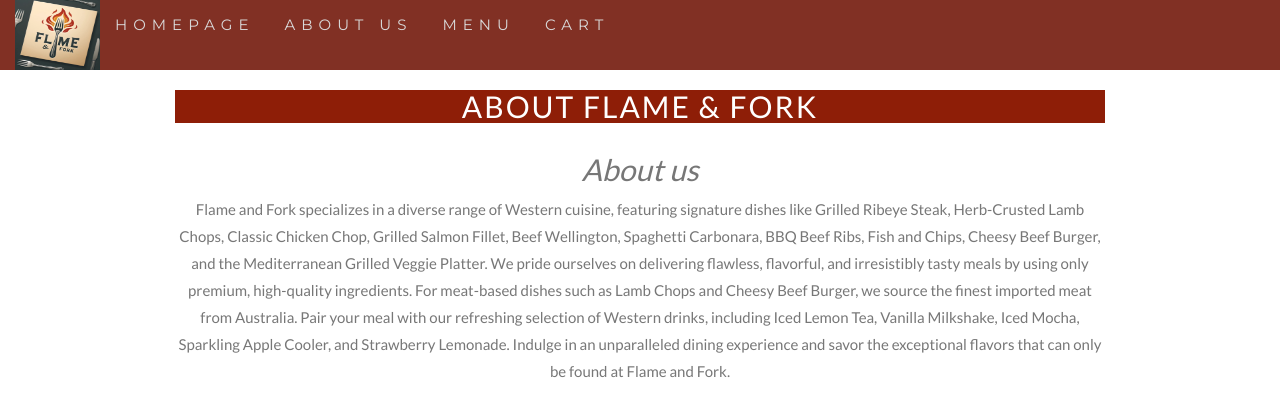
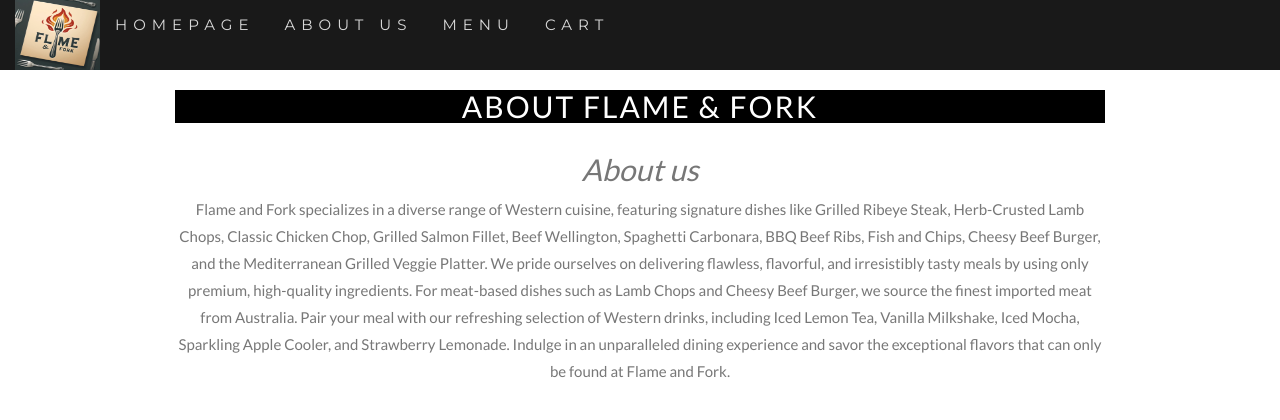
Before and after one commit to n-ayra/webdev_project, a PHP site: page /about.php in a window 1280 px wide. Shown: the top 420 px of the page. Run offline with PHP 8.4, Linux system fonts and the light colour scheme.

Commit message:
change color header

```diff
--- a/about.php
+++ b/about.php
@@ -94,7 +94,7 @@ include "connection.php";
     color: #000;
   }
   .modal-header, h4, .close {
-    background-color: #8e1e07;
+    background-color: #000000;
     color: #fff !important;
     text-align: center;
     font-size: 30px;
@@ -108,7 +108,7 @@ include "connection.php";
   .navbar {
     font-family: Montserrat, sans-serif;
     margin-bottom: 0;
-    background-color: #741a0d;
+    background-color: #000000;
     border: 0;
     font-size: 15px !important;
     letter-spacing: 6px;
```
